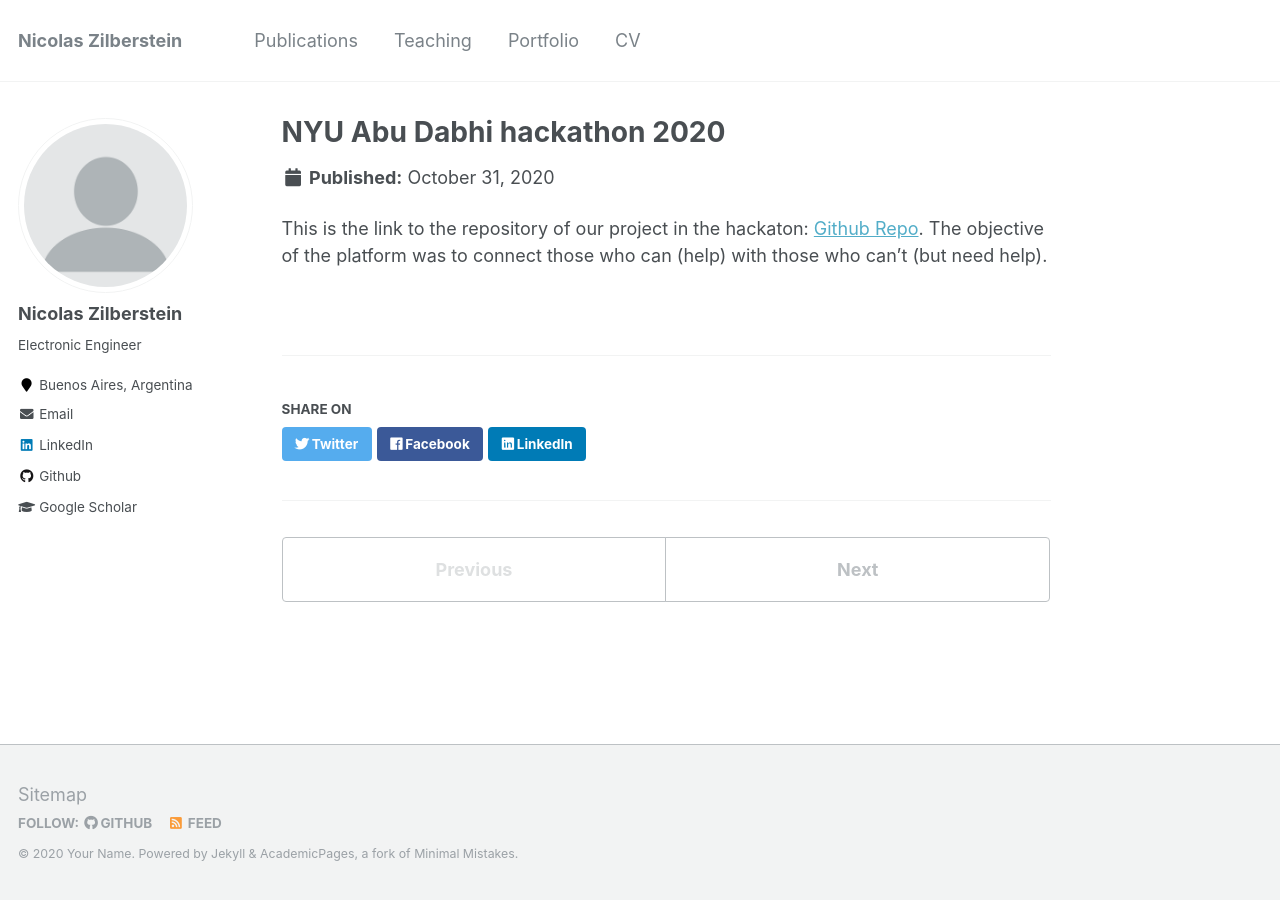
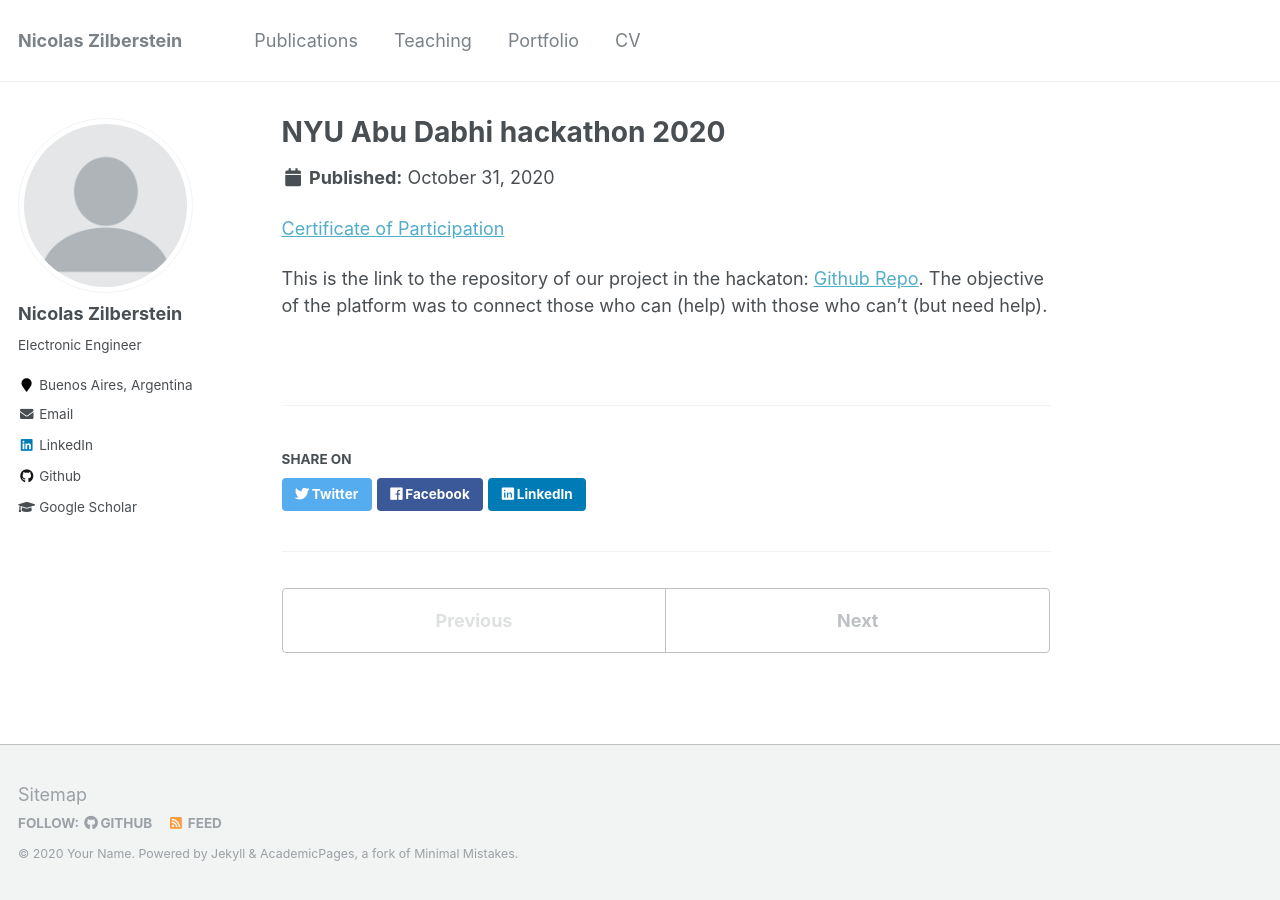
Before and after one commit to nzilberstein/nzilberstein.github.io, a Jekyll site: the page built from _portfolio/portfolio-1.md, in a window 1280 px wide. Built offline with Jekyll 4.4.1, drawn with Linux system fonts in a browser that asks for light colours.

Commit message:
Update portfolio-1.md
newPortfolio1

```diff
--- a/_portfolio/portfolio-1.md
+++ b/_portfolio/portfolio-1.md
@@ -4,4 +4,7 @@ excerpt: "[Hackathon Web Page](https://sites.nyuad.nyu.edu/hackathon/)"
 collection: portfolio
 ---
 
+[Certificate of Participation](https://github.com/nzilberstein/nzilberstein.github.io/blob/master/files/hackathon.pdf)
+
+
 This is the link to the repository of our project in the hackaton: [Github Repo](https://github.com/nyuad-hackathon-2020/weshare). The objective of the platform was  to connect those who can (help) with those who can't (but need help).
```
